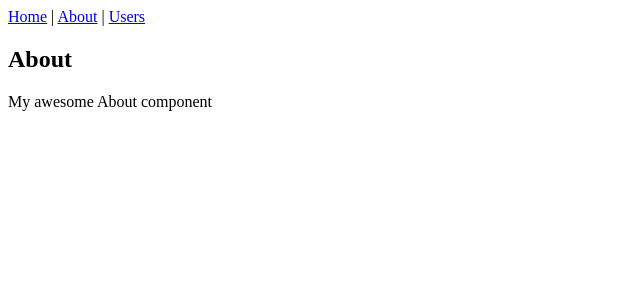
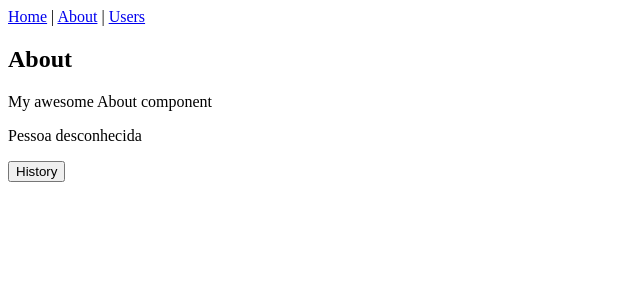
Before and after one commit to ThamyrisCabralArraes/exercicio-react-route, a React (Create React App) app: page /about in a window 1280 px wide. Shown: the top 300 px of the page, without its empty margins (0-640 px from the left). Built offline with nearby package versions, Linux system fonts and the light colour scheme.

Commit message:
feat: criado um button para ver o history no console.log

```diff
--- a/src/components/About.js
+++ b/src/components/About.js
@@ -2,10 +2,19 @@ import React, { Component } from 'react';
 
 class About extends Component {
   render() {
+    const {history} = this.props
+    const { location } = history
     return (
       <div>
         <h2>About</h2>
-        <p> My awesome About component </p>
+        <p> My awesome About component</p>
+        <p>{location.state ? location.state.nome : 'Pessoa desconhecida'}</p>
+        <button
+          type="button"
+          onClick={ () => console.log(history) }
+        >
+          History
+        </button>
       </div>
     );
   }
--- a/src/components/Home.js
+++ b/src/components/Home.js
@@ -1,6 +1,9 @@
 import React, { Component } from 'react';
 
 class Home extends Component {
+  state = {
+    nome: 'thamyris'
+  }
   render() {
     const {history} = this.props
     return (
@@ -9,7 +12,7 @@ class Home extends Component {
         <p> My awesome Home component </p>
         <button
         type='button'
-        onClick={ () => history.push('/about') }
+        onClick={ () => history.push('/about', this.state) }
         > ir para about</button>
       </div>
     );
```
